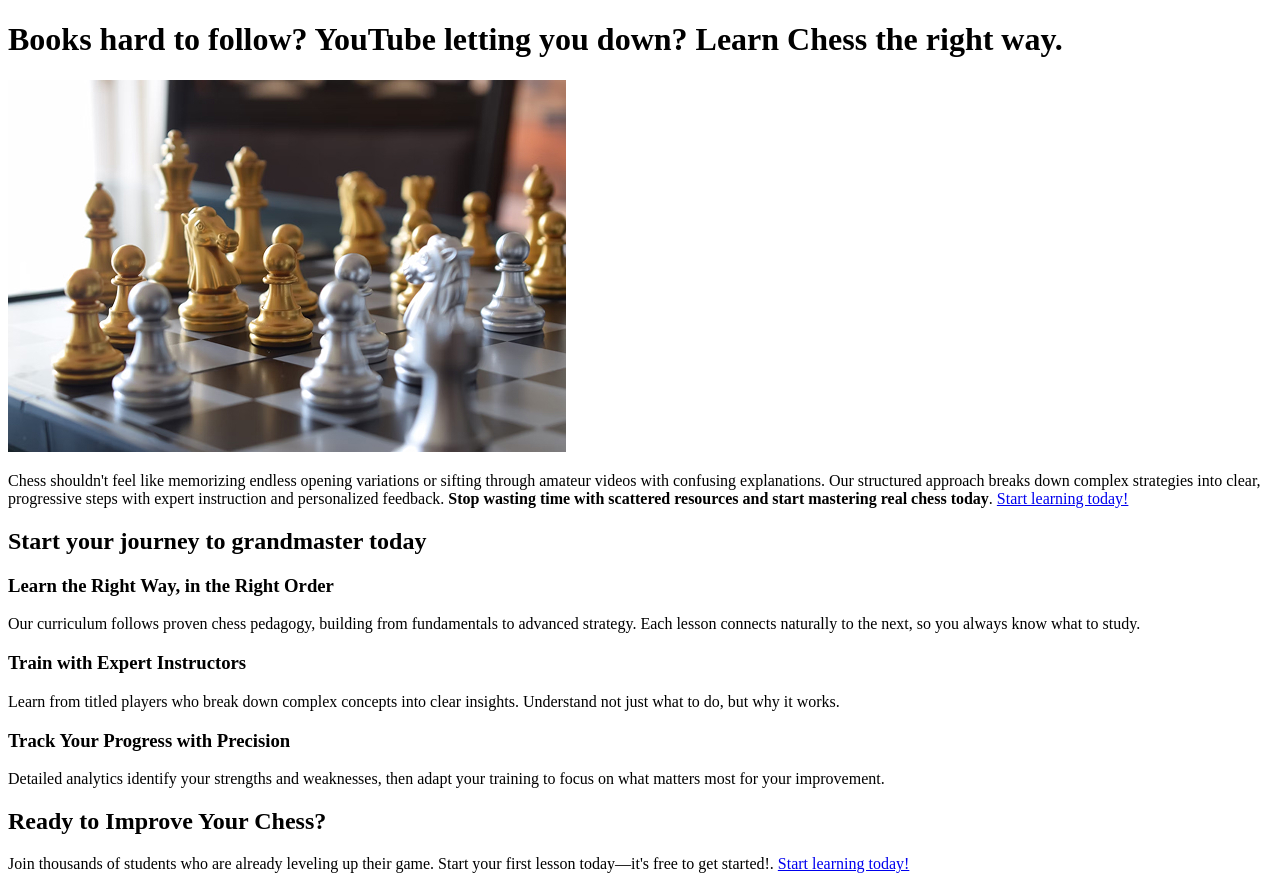
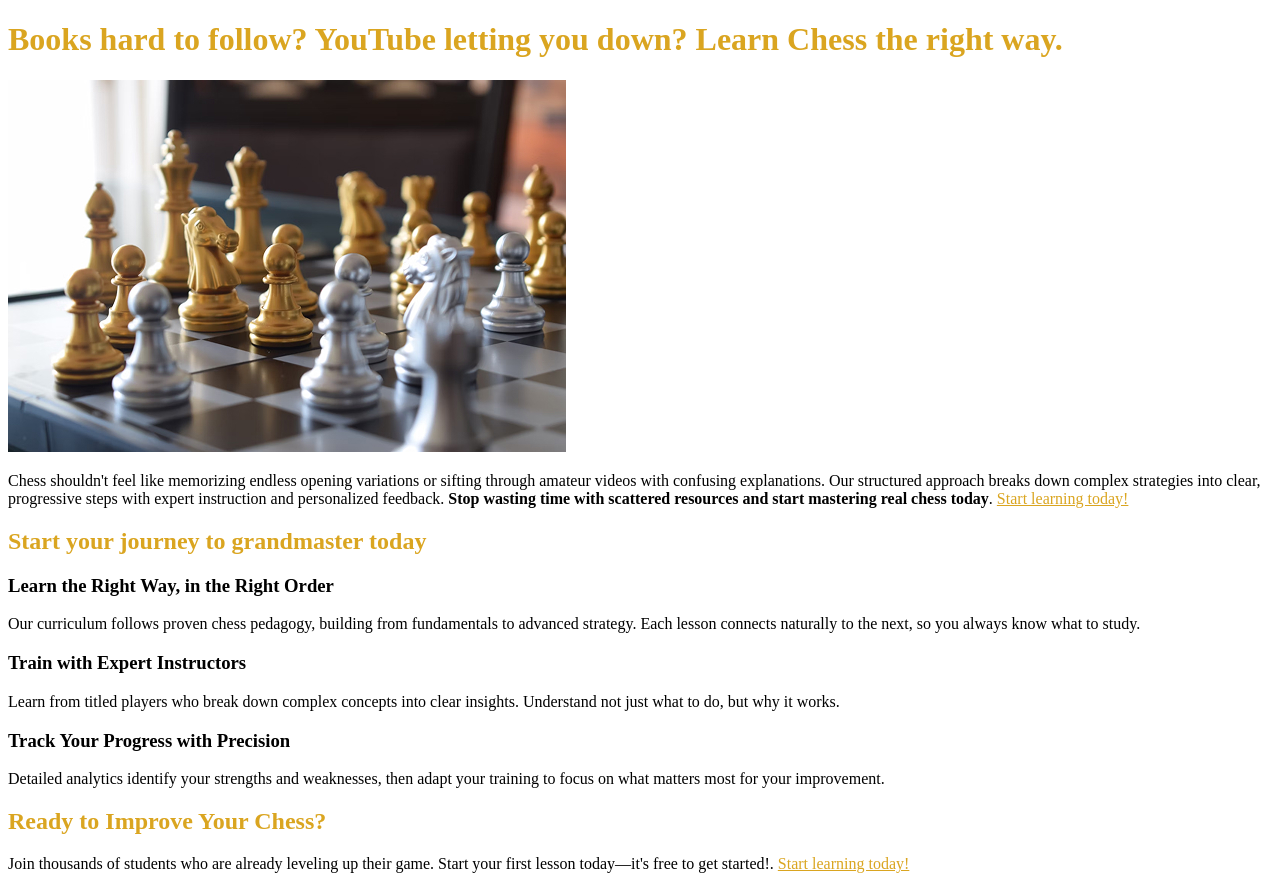
Before and after one commit to marcelo-mazon/chess, a plain HTML site: page index.html in a window 1280 px wide. Drawn offline with Linux system fonts and the light colour scheme.

Commit message:
first styles

```diff
--- a/index.html
+++ b/index.html
@@ -4,6 +4,7 @@
     <meta charset="UTF-8" />
     <meta name="viewport" content="width=device-width, initial-scale=1.0" />
     <title>Learn Chess the right way</title>
+    <link href="styles/style.css" rel="stylesheet" />
   </head>
 
   <body>
--- /dev/null
+++ b/styles/style.css
@@ -0,0 +1,11 @@
+h1 {
+  color: goldenrod;
+}
+
+h2 {
+  color: goldenrod;
+}
+
+a {
+  color: goldenrod;
+}
```
Also changed, not shown: instructor.html (+1 -0 lines).
